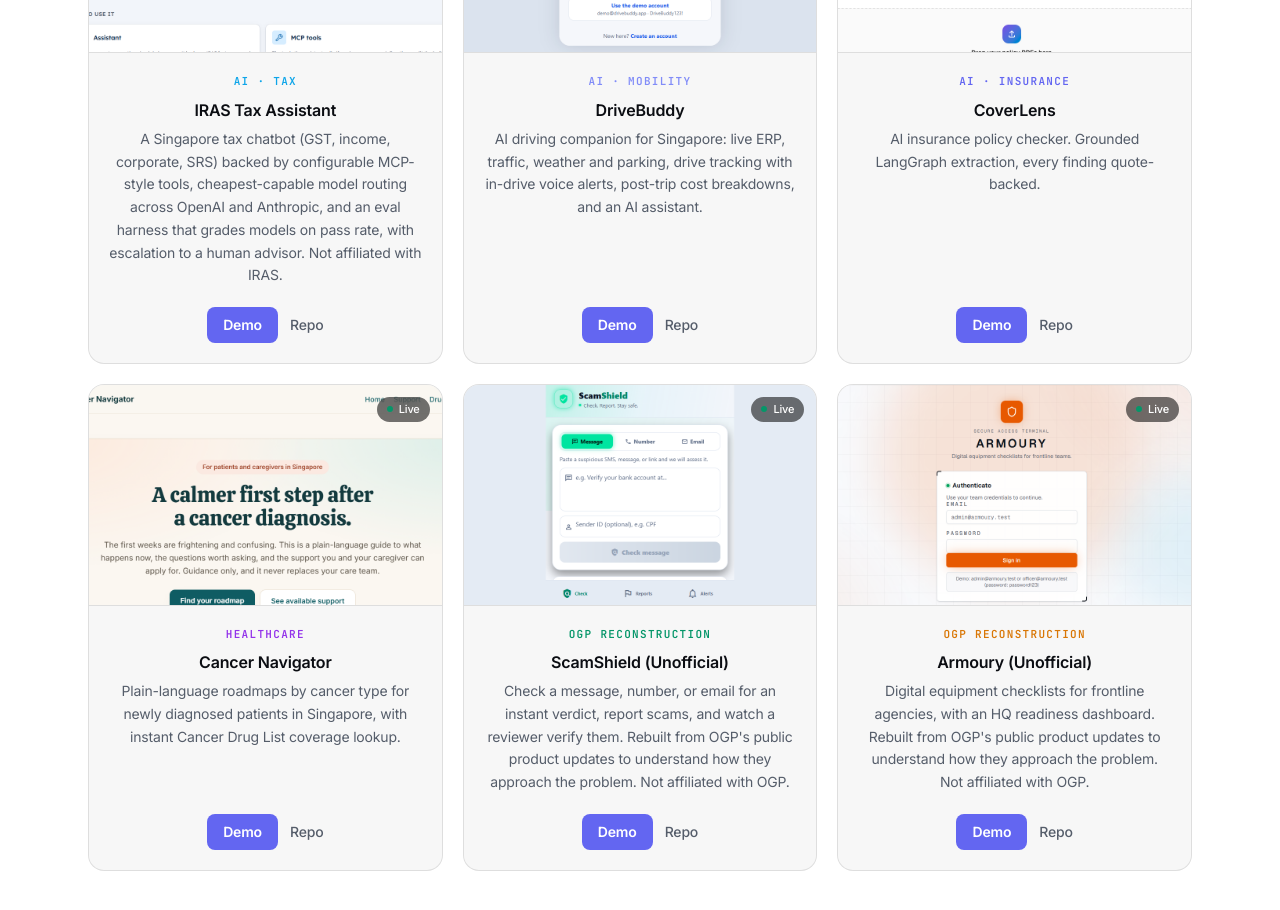
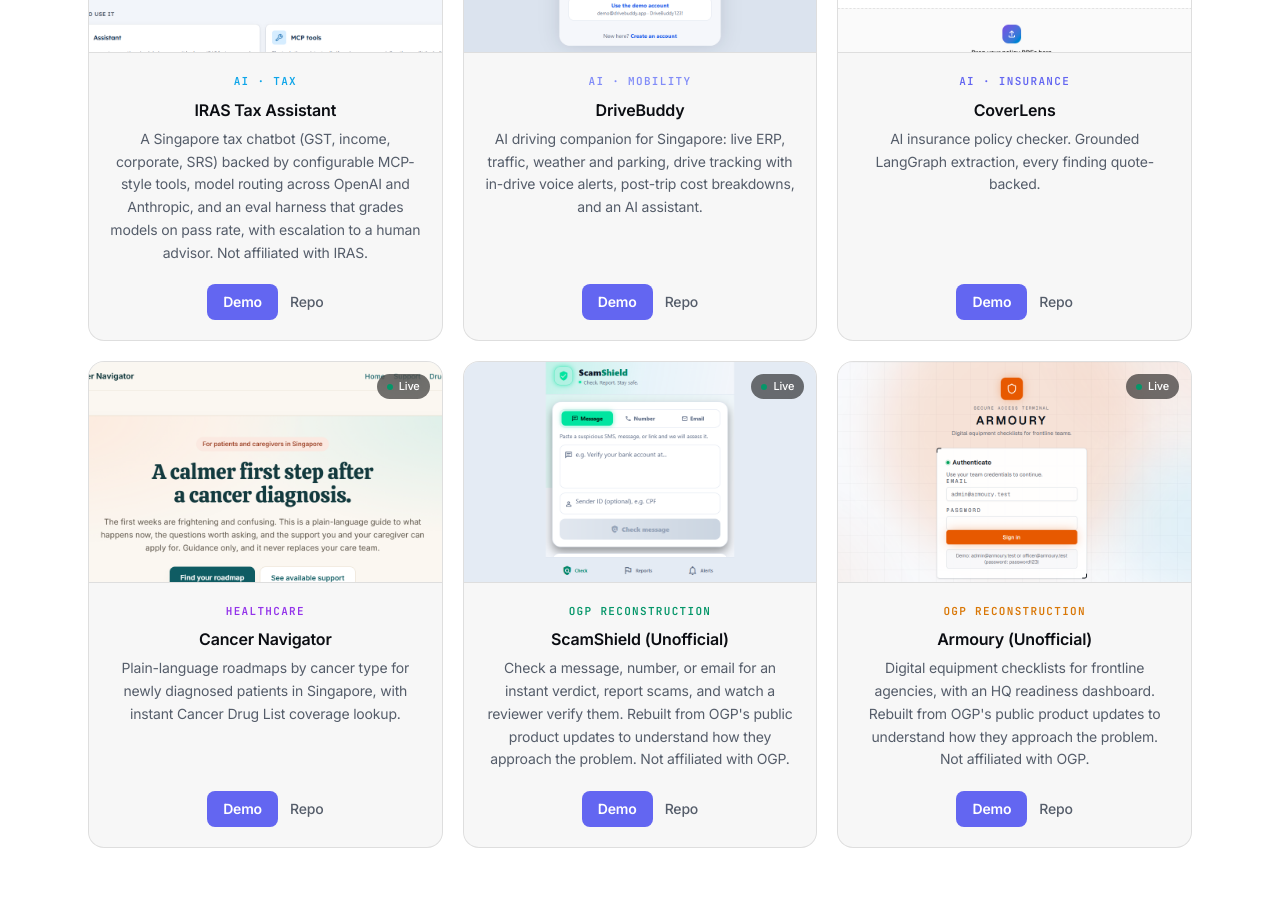
Before and after one commit to elleskay/platform-site, a Next.js app: page /platform-site/ in a window 1280 px wide. Shown: the part 3780-4690 px from the top of the page. Built offline with nearby package versions, Linux system fonts and the light colour scheme.

Commit message:
content: drop 'cheapest-capable' from IRAS card description

```diff
--- a/app/components/Gallery.tsx
+++ b/app/components/Gallery.tsx
@@ -10,7 +10,7 @@
 import driveShot from "../shots/drivebuddy.png";
 
 const APPS = [
-  { name: "IRAS Tax Assistant", cat: "Tax", tag: "AI · Tax", color: "#0ea5e9", note: "A Singapore tax chatbot (GST, income, corporate, SRS) backed by configurable MCP-style tools, cheapest-capable model routing across OpenAI and Anthropic, and an eval harness that grades models on pass rate, with escalation to a human advisor. Not affiliated with IRAS.", live: "https://d1yl1box414d2i.cloudfront.net", repo: "https://github.com/elleskay/iras-tax-assistant", shot: irasShot },
+  { name: "IRAS Tax Assistant", cat: "Tax", tag: "AI · Tax", color: "#0ea5e9", note: "A Singapore tax chatbot (GST, income, corporate, SRS) backed by configurable MCP-style tools, model routing across OpenAI and Anthropic, and an eval harness that grades models on pass rate, with escalation to a human advisor. Not affiliated with IRAS.", live: "https://d1yl1box414d2i.cloudfront.net", repo: "https://github.com/elleskay/iras-tax-assistant", shot: irasShot },
   { name: "DriveBuddy", cat: "Mobility", tag: "AI · Mobility", color: "#818cf8", note: "AI driving companion for Singapore: live ERP, traffic, weather and parking, drive tracking with in-drive voice alerts, post-trip cost breakdowns, and an AI assistant.", live: "https://elleskay.github.io/drivebuddy/", repo: "https://github.com/elleskay/drivebuddy", shot: driveShot },
   { name: "CoverLens", cat: "Insurance", tag: "AI · Insurance", color: "var(--color-accent)", note: "AI insurance policy checker. Grounded LangGraph extraction, every finding quote-backed.", live: "https://d33z7oya883ugt.cloudfront.net", repo: "https://github.com/elleskay/insurance-dashboard", shot: coverShot },
   { name: "Cancer Navigator", cat: "Healthcare", tag: "Healthcare", color: "var(--color-violet)", note: "Plain-language roadmaps by cancer type for newly diagnosed patients in Singapore, with instant Cancer Drug List coverage lookup.", live: "https://d1z96o21m62u9i.cloudfront.net", repo: "https://github.com/elleskay/cancer-navigator", shot: cancerShot },
```
